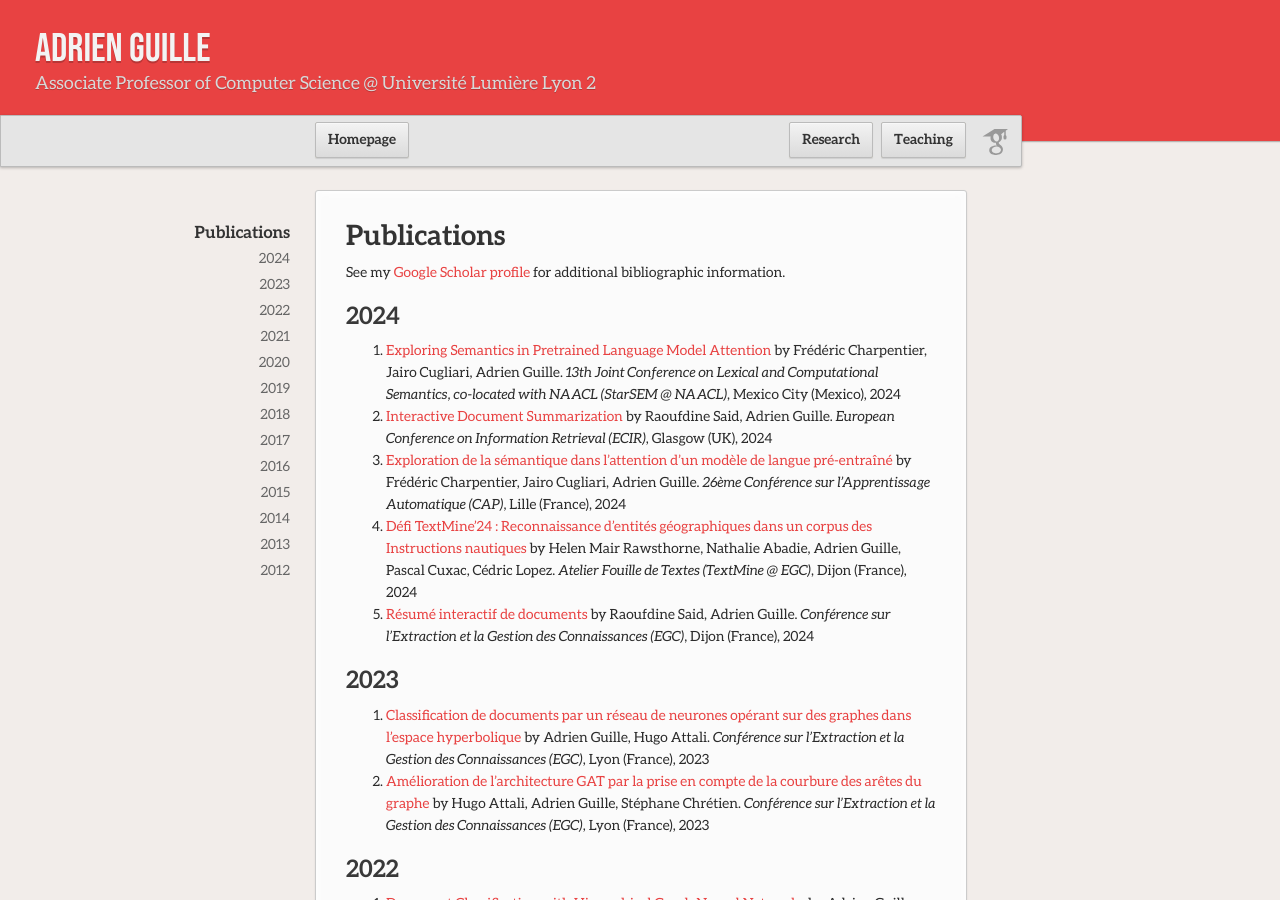
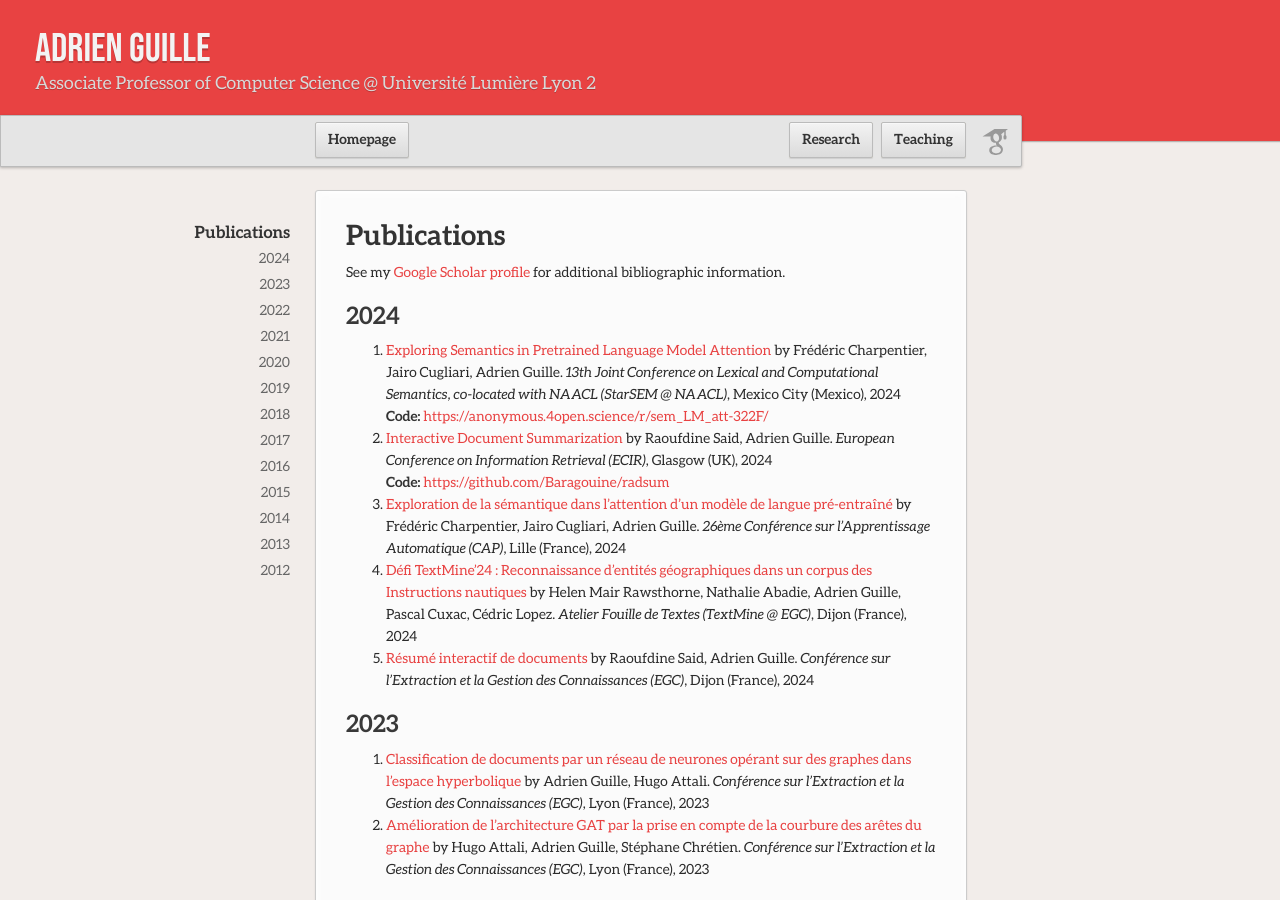
Before and after one commit to AdrienGuille/adrienguille.github.io, a Jekyll site: the page built from publications.md, in a window 1280 px wide and 900 px high. Built offline with Jekyll 4.4.1, drawn with Linux system fonts in a browser that asks for light colours; our own code applies the rules of GitHub Pages for plain Markdown files.

Commit message:
Update publications.md

```diff
--- a/publications.md
+++ b/publications.md
@@ -4,8 +4,8 @@ See my [Google Scholar profile](https://scholar.google.com/citations?user=mM_oO1
 
 ## 2024
 
-- [Exploring Semantics in Pretrained Language Model Attention](publications/sem2024.pdf) by Frédéric Charpentier, Jairo Cugliari, Adrien Guille. *13th Joint Conference on Lexical and Computational Semantics, co-located with NAACL (StarSEM @ NAACL)*, Mexico City (Mexico), 2024
-- [Interactive Document Summarization](publications/ecir2024.pdf) by Raoufdine Said, Adrien Guille. *European Conference on Information Retrieval (ECIR)*, Glasgow (UK), 2024
+- [Exploring Semantics in Pretrained Language Model Attention](publications/sem2024.pdf) by Frédéric Charpentier, Jairo Cugliari, Adrien Guille. *13th Joint Conference on Lexical and Computational Semantics, co-located with NAACL (StarSEM @ NAACL)*, Mexico City (Mexico), 2024<br>**Code:** [https://anonymous.4open.science/r/sem_LM_att-322F/](https://anonymous.4open.science/r/sem_LM_att-322F/)
+- [Interactive Document Summarization](publications/ecir2024.pdf) by Raoufdine Said, Adrien Guille. *European Conference on Information Retrieval (ECIR)*, Glasgow (UK), 2024<br>**Code:** [https://github.com/Baragouine/radsum](https://github.com/Baragouine/radsum)
 - [Exploration de la sémantique dans l’attention d’un modèle de langue pré-entraîné]() by Frédéric Charpentier, Jairo Cugliari, Adrien Guille. *26ème Conférence sur l'Apprentissage Automatique (CAP)*, Lille (France), 2024
 - [Défi TextMine'24 : Reconnaissance d'entités géographiques dans un corpus des Instructions nautiques]() by Helen Mair Rawsthorne, Nathalie Abadie, Adrien Guille, Pascal Cuxac, Cédric Lopez. *Atelier Fouille de Textes (TextMine @ EGC)*, Dijon (France), 2024
 - [Résumé interactif de documents](https://editions-rnti.fr/render_pdf.php?p=1002963) by Raoufdine Said, Adrien Guille. *Conférence sur l'Extraction et la Gestion des Connaissances (EGC)*, Dijon (France), 2024
```
